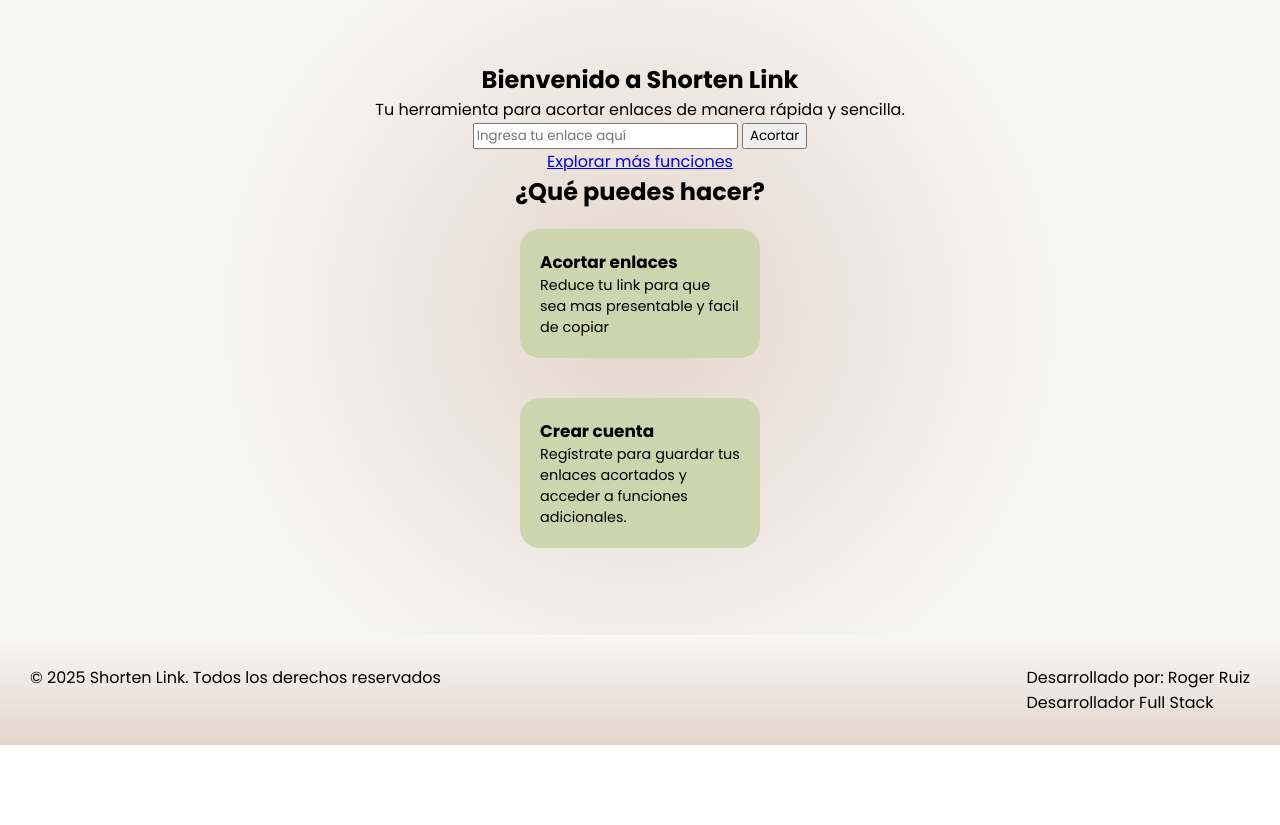
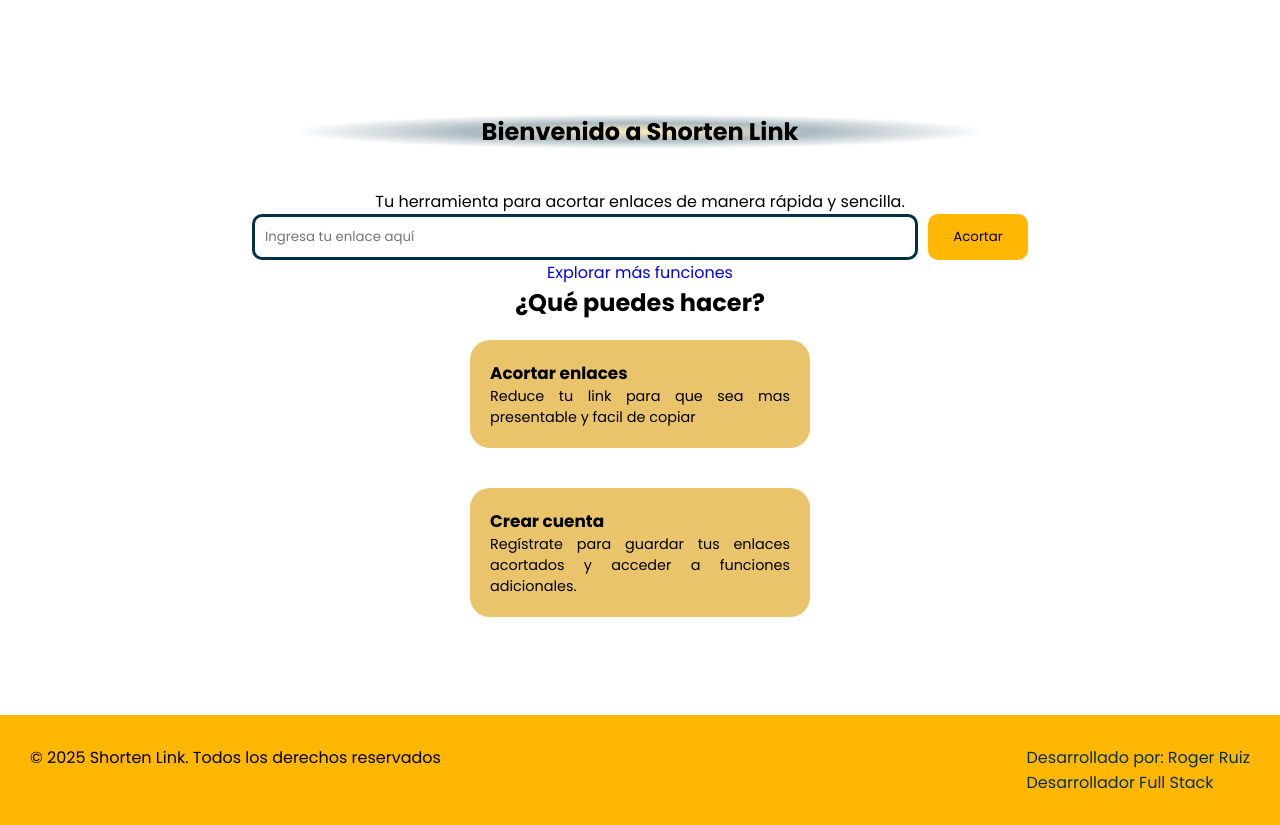
Before and after one commit to Rogerr14/shorten_linker, a plain HTML site: page frontend_shorten/src/index.html in a window 1280 px wide. Shown: the part 60-885 px from the top of the page. Before the commit the page ends 805 px from the top, so only its background shows below. Drawn offline with Linux system fonts and the light colour scheme; a web font is replaced by a local one.

Commit message:
add styles on front

```diff
--- a/frontend_shorten/src/css/main.css
+++ b/frontend_shorten/src/css/main.css
@@ -10,7 +10,7 @@
     display: flex;
     justify-content: space-between;
     align-items: center;
-    background: linear-gradient(to top, #e3d5ca, #28361892 60%);
+    background: #ffb703;
     /* background-color: #e3d5ca; */
     padding: 10px 20px;
     /* margin: 0; */
@@ -32,6 +32,11 @@
     padding: 0;
 }
 
+.srv-button{
+    text-decoration: none;
+
+}
+
 .navbar ul li a{
     text-decoration: none;
     color: #023047;
@@ -48,41 +53,65 @@
     align-items: center;
     justify-content: center;
     height: 80vh;
+    padding: 40px;
     text-align: center;
     align-content: center;
-    background: radial-gradient(circle, #e3d5ca, #e0e1dd44 60%);
+    /* background: #023047; */
 }
 
 
-
-/* .hero{
-
-} */
 
 
 
 .feature-card{
     border-radius: 20px;
-    background: #ccd5ae;
+    background: #e9c46a;
     padding: 20px;
-    width: 200px;
+    width: 300px;
     margin: 20px;
     font-size: .9rem;
-    text-align: left;
+    text-align:justify;
+}
+
+#title{
+    background: radial-gradient(closest-side, #ffb80346 , #02304754, transparent );
+    margin: 40px;
+}
+
+.shorter-link{
+    display: flex;
+    gap: 10px;
+}
+
+
+.btn-acortar{
+    width: 100px;
+    border-radius: 10px;
+    border: none;
+    background: #ffb703;
+}
+.input-link{
+    width: 50vw;
+    height: 5vh;
+    border: 3px solid #023047;
+    border-radius: 10px;
+    padding: 0 10px;
+    background: transparent;
 }
 
 .footer-container{
     display: flex;
     justify-content: space-between;
     padding: 30px;
-    background: linear-gradient(to top, #e3d5ca, #e0e1dd44 );
+    background: #ffb703;
 }
 
 .footer-container ul li{
     list-style: none;
+    color: #023047;
 }
 
 .footer-container ul li a{
     text-decoration: none;
-    color: #000;
+    color: #023047;
 }
--- a/frontend_shorten/src/index.html
+++ b/frontend_shorten/src/index.html
@@ -13,7 +13,7 @@
                 <a href="index.html" class="logo">Shorten Link</a>
                 <ul>
                     <li><a href="index.html">Inicial</a></li>
-                    <li><a href="services.html">Acortador</a></li>
+
                     <li><a href="about.html">Acerca de</a></li>
                     <li><a href="profile.html">Perfil</a></li>
                 </ul>
@@ -23,7 +23,7 @@
     <main>
         <div class="main-container">
             <section class="hero">
-                <h1>Bienvenido a Shorten Link</h1>
+                <h1 id="title">Bienvenido a Shorten Link</h1>
                 <p>Tu herramienta para acortar enlaces de manera rápida y sencilla.</p>
                 <div class="shorter-link">
 
```
